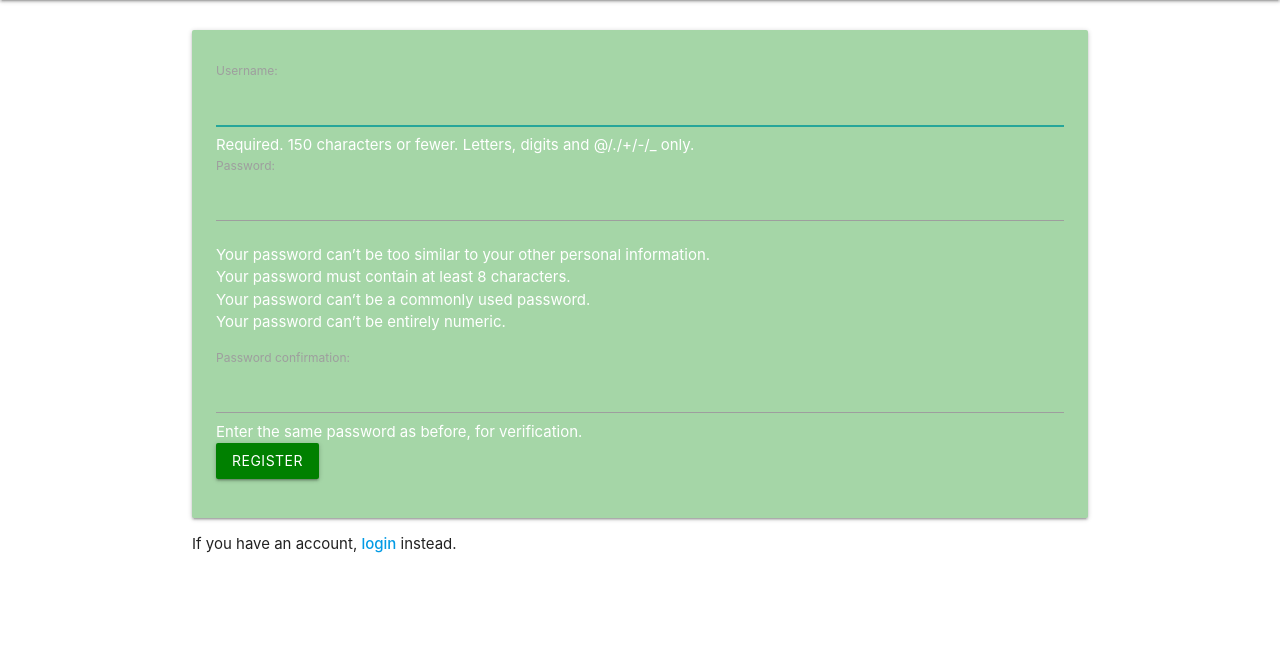
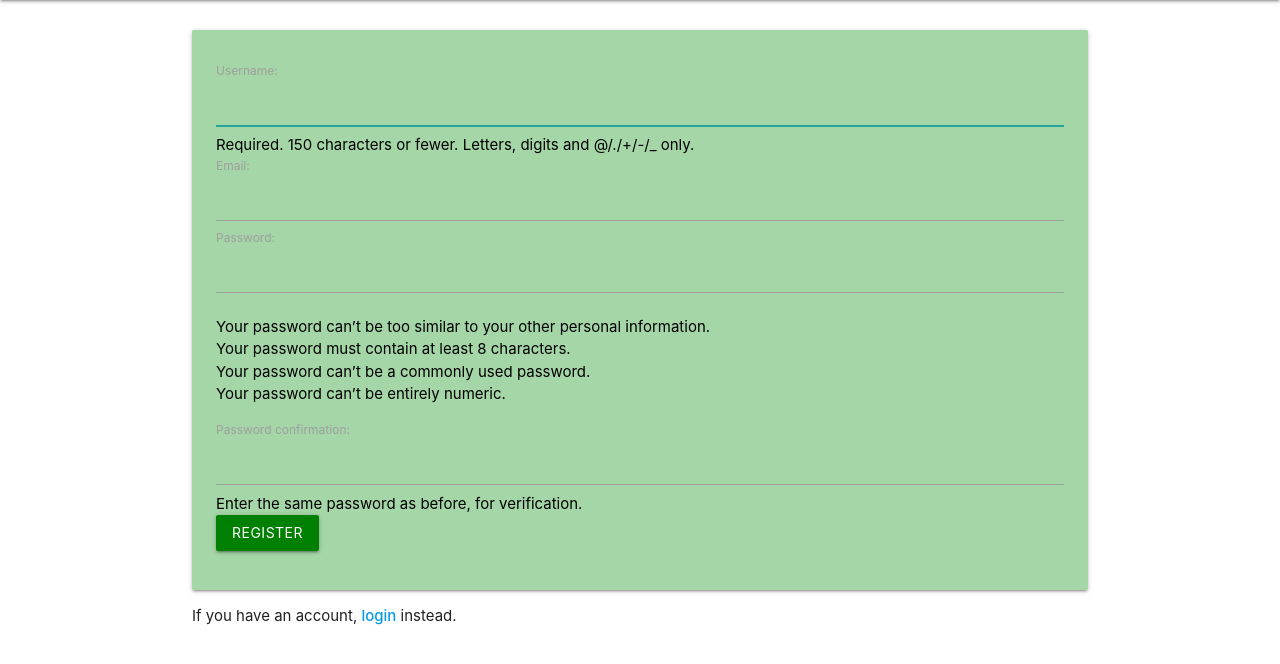
Before and after one commit to elkcarc/EBChess, a Django app: page /register/ in a window 1280 px wide. Shown: the part 64-728 px from the top of the page. Run offline with Django 3.2, Linux system fonts and the light colour scheme; some libraries are stand-ins or nearby versions.

Commit message:
added email to user info

```diff
--- /dev/null
+++ b/main/forms.py
@@ -0,0 +1,17 @@
+from django import forms
+from django.contrib.auth.forms import UserCreationForm
+from django.contrib.auth.models import User
+
+class NewUserForm(UserCreationForm):
+    email = forms.EmailField(required=True)
+
+    class Meta:
+        model = User
+        fields = ("username", "email", "password1", "password2")
+
+    def save(self, commit=True):
+        user = super(NewUserForm, self).save(commit=False)
+        user.email = self.cleaned_data['email']
+        if commit:
+            user.save()
+        return user
--- a/main/templates/main/home.html
+++ b/main/templates/main/home.html
@@ -6,13 +6,13 @@
         {% for game in games %}
             <div class="col s12 m6">
                 <div class="card green lighten-3">
-                    <div class="card-content white-text">
+                    <div class="card-content black-text">
                         <span class="card-title"> {{game.game_players}}</span>
                         <p>{{game.game_published}}</p>
                         <br>
                         <p>{{game.game_content|safe}}</p>
                     </div>
-                    <div class="card-action">
+                    <div class="card-action ">
                         <a href="#">Watch</a>
                     </div>
                 </div>
--- a/main/templates/main/login.html
+++ b/main/templates/main/login.html
@@ -7,7 +7,7 @@
     <div class="col">
         <div class="col s12 m6">
             <div class="card green lighten-3">
-                <div class="card-content white-text">
+                <div class="card-content black-text">
                     <span class="card-title"> {{game.game_players}}</span>
                     <form method="POST">
                         {% csrf_token %}
--- a/main/templates/main/register.html
+++ b/main/templates/main/register.html
@@ -7,7 +7,7 @@
     <div class="col">
         <div class="col s12 m6">
             <div class="card green lighten-3">
-                <div class="card-content white-text">
+                <div class="card-content black-text">
                     <span class="card-title"> {{game.game_players}}</span>
                     <form method="POST">
                         {% csrf_token %}
--- a/main/views.py
+++ b/main/views.py
@@ -1,8 +1,9 @@
 from django.shortcuts import render, redirect
 from .models import Game
-from django.contrib.auth.forms import UserCreationForm, AuthenticationForm
+from django.contrib.auth.forms import AuthenticationForm
 from django.contrib.auth import login, logout, authenticate
 from django.contrib import messages
+from .forms import NewUserForm
 
 
 # Create your views here.
@@ -13,7 +14,7 @@ def homepage(request):
 
 def register(request):
     if request.method == "POST":
-        form = UserCreationForm(request.POST)
+        form = NewUserForm(request.POST)
         if form.is_valid():
             user = form.save()
             username = form.cleaned_data.get('username')
@@ -25,7 +26,7 @@ def register(request):
             for msg in form.error_messages:
                 messages.error(request, f"{msg} : {form.error_messages[msg]}")
 
-    form = UserCreationForm
+    form = NewUserForm
     return render(request=request,
                   template_name="main/register.html",
                   context={"form":form})
```
Also changed, not shown: db.sqlite3.
